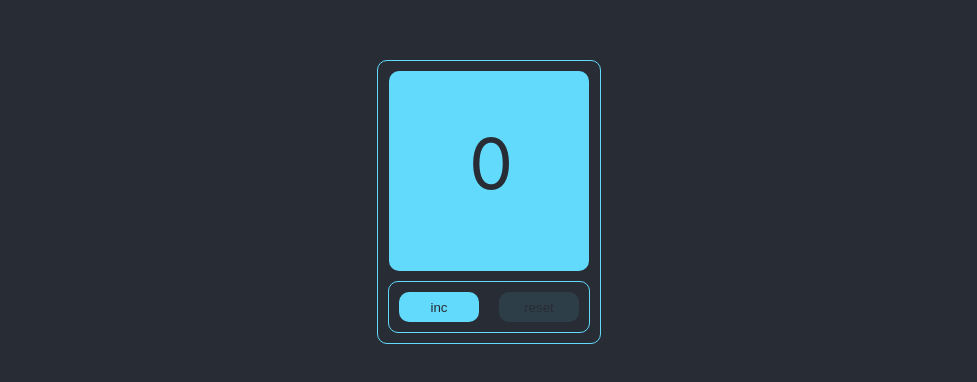
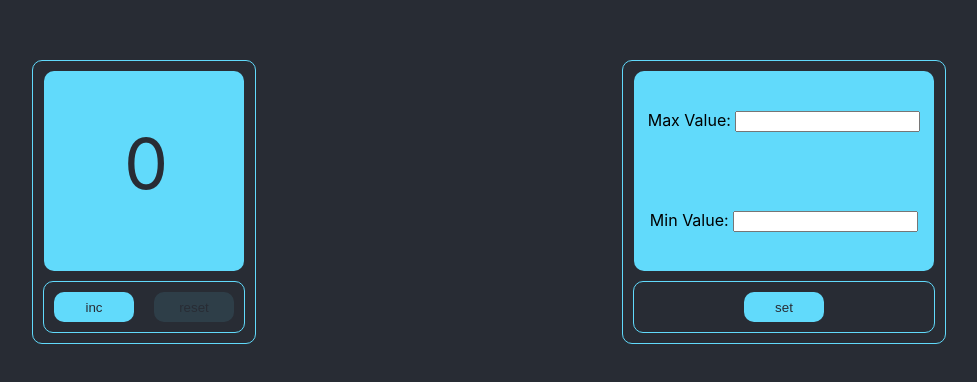
Before and after one commit to andreypats/counter, a React (Create React App) app: page / in a window 1280 px wide. Shown: the part 198-580 px from the top of the page, without its empty margins (151-1128 px from the left). Built offline with nearby package versions, Linux system fonts and the light colour scheme.

Commit message:
Add setMinMax window

```diff
--- a/src/App.tsx
+++ b/src/App.tsx
@@ -6,12 +6,12 @@ function App() {
 
     let [num, setNum] = useState<number>(0)
 
-    useEffect(()=>{
+    useEffect(() => {
         let numFromLocalStorage = localStorage.getItem('counterValue') //получаем значение из localStorage
         if (numFromLocalStorage) {
             setNum(JSON.parse(numFromLocalStorage))  //JSON.parse(numFromLocalStorage) - перевод значения из строки
         }
-    },[]) //при пустом [] эффект выполнится только один раз при загрузке приложения
+    }, []) //при пустом [] эффект выполнится только один раз при загрузке приложения
 
     let numMax = 5
 
@@ -31,6 +31,10 @@ function App() {
         localStorage.setItem('counterValue', JSON.stringify(0))
     }
 
+    const setMinMax = () => {
+
+    }
+
     return (
         <div className={s.app}>
             <div className={s.counter}>
@@ -41,7 +45,21 @@ function App() {
                     <Button name={'inc'} callback={incNum} disabled={disableInc}/>
                     <Button name={'reset'} callback={resetNum} disabled={disableReset}/>
                 </div>
-
+            </div>
+            <div className={s.setMinMax}>
+                <div className={s.minMaxWindow}>
+                    <div className={s.maxWindow}>
+                        <span className={s.maxValueText}>Max Value:     </span>
+                        <input className={s.maxValueInput} type="number"/>
+                    </div>
+                    <div className={s.minWindow}>
+                        <span className={s.minValueText}>Min Value:     </span>
+                        <input className={s.minValueInput} type="number"/>
+                    </div>
+                </div>
+                <div className={s.setButtonWindow}>
+                    <Button name={'set'} callback={setMinMax} disabled={false}/>
+                </div>
             </div>
         </div>
     );
--- a/src/counter.module.css
+++ b/src/counter.module.css
@@ -2,7 +2,8 @@
     background-color: #282c34;
     height: 100vh;
     display: flex;
-    justify-content: center;
+    flex-direction: row;
+    justify-content: space-around;
     align-items: center;
 }
 
@@ -53,3 +54,36 @@
     justify-content: space-around;
     align-items: center;
 }
+
+.setMinMax {
+    border: #61dafb solid 1px;
+    border-radius: 10px;
+    padding: 10px;
+    display: flex;
+    flex-flow: column nowrap;
+    justify-content: space-around;
+    align-items: center;
+}
+
+.minMaxWindow {
+    width: 300px;
+    height: 200px;
+    border-radius: 10px;
+    background-color: #61dafb;
+    margin-bottom: 10px;
+    display: flex;
+    flex-flow: column nowrap;
+    justify-content: space-around;
+    align-items: center;
+}
+
+.setButtonWindow {
+    width: 300px;
+    padding-top: 10px;
+    padding-bottom: 10px;
+    background-color: #282c34;
+    border: #61dafb solid 1px;
+    border-radius: 10px;
+    display: flex;
+    justify-content: center;
+}
```
